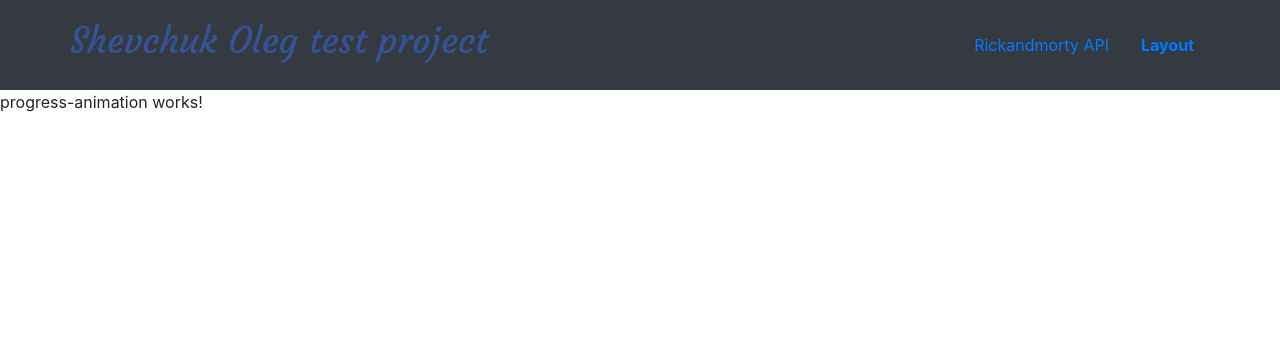
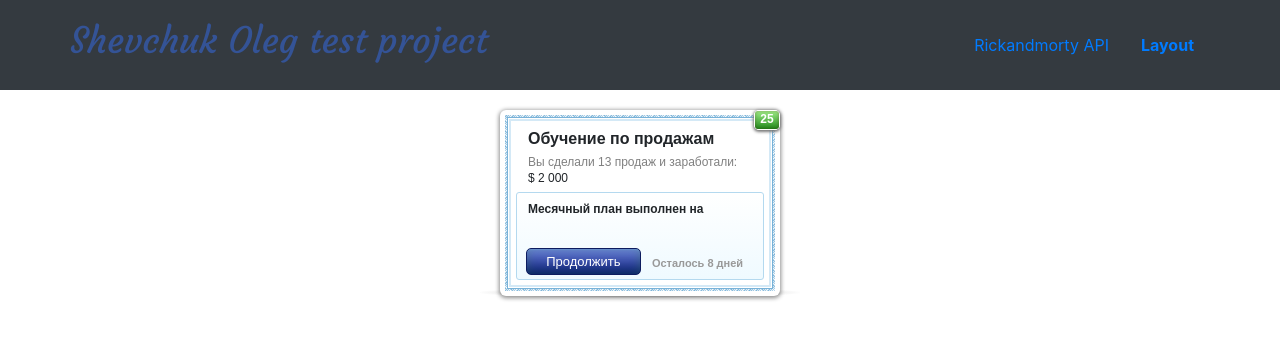
Before and after one commit to ShevchukOleg/rickandmorty, an Angular app: page /layout in a window 1280 px wide. Shown: the top 340 px of the page. Built offline with nearby package versions, Linux system fonts and the light colour scheme.

Commit message:
Information cart in progress (SCSS not optimyzed)

```diff
--- a/package.json
+++ b/package.json
@@ -32,15 +32,15 @@
     "zone.js": "~0.9.1"
   },
   "devDependencies": {
-    "@angular-devkit/build-angular": "~0.803.21",
-    "@angular/cli": "~8.3.21",
+    "@angular-devkit/build-angular": "^0.803.22",
+    "@angular/cli": "^8.3.22",
     "@angular/compiler-cli": "~8.2.14",
     "@angular/language-service": "~8.2.14",
     "@types/jasmine": "~3.3.8",
     "@types/jasminewd2": "~2.0.3",
     "@types/node": "~8.9.4",
     "codelyzer": "^5.0.0",
-    "jasmine-core": "^3.4.0",
+    "jasmine-core": "^3.5.0",
     "jasmine-spec-reporter": "~4.2.1",
     "karma": "~4.1.0",
     "karma-chrome-launcher": "~2.2.0",
--- a/src/app/modules/progress-animation/components/progress-animation/progress-animation.component.html
+++ b/src/app/modules/progress-animation/components/progress-animation/progress-animation.component.html
@@ -1 +1,31 @@
-<p>progress-animation works!</p>
+<div class="container">
+  <div class="row justify-content-center position-relative">
+    <div class="cart">
+      <div class="sticerWrapper">
+        <div class="sticer">
+          <span>25</span>
+        </div>
+      </div>
+      <div class="cartInner">
+        <div class="cartContent">
+          <div class="cartInfo">
+            <h4 class="cartHeader">Обучение по продажам</h4>
+            <p class="message">Вы сделали 13 продаж и заработали:</p>
+            <p class="salary">$ 2 000</p>
+          </div>
+          <div class="cartStatistic">
+            <p>Месячный план выполнен на</p>
+            <div class="progressBar"></div>
+            <div class="action">
+              <button>Продолжить</button>
+              <p>Осталось 8 дней</p>
+            </div>
+          </div>
+        </div>
+      </div>
+    </div>
+    <div class="shadow">
+    </div>
+
+  </div>
+</div>
--- a/src/app/modules/progress-animation/components/progress-animation/progress-animation.component.scss
+++ b/src/app/modules/progress-animation/components/progress-animation/progress-animation.component.scss
@@ -0,0 +1,134 @@
+.cart {
+  z-index: 100;
+  position: relative;
+  margin: 20px;
+  border-radius: 6px;
+  box-shadow: 0 1px 4px 1px rgba($color: #000000, $alpha: .45);
+  background: white;
+  padding: 5px;
+  .sticerWrapper {
+    z-index: 5;
+    position: absolute;
+    border: solid 1px rgb(255, 255, 255);
+    border-radius: 5px;
+    top: 0;
+    right: 0;
+    box-shadow: 0 1px 3px 1px rgb(121, 121, 121), inset 0 0 3px 1px rgb(121, 121, 121);
+  }
+  .sticer {
+    border-radius: 3px;
+    height: 18px;
+    width: 24px;
+    text-align: center;
+    line-height: 17px;
+    font: {
+      size: 12px;
+      family: "Arial";
+      weight: bold;
+    }
+    color: white;
+    background: linear-gradient(0deg, rgb(32, 135, 26) 0%, rgb(159, 239, 135) 100%);
+    box-shadow: inset 0 0 3px 1px rgba(62, 2, 2, 0.2);
+  }
+
+  .cartInner {
+    border: solid 2px #000000;
+    border-image: repeating-linear-gradient(135deg, #00000000 0.5%, #78b2d8 1%) 11;
+    box-shadow: inset 0 0 0 1px #78b2d8;
+    padding: 1px;
+    .cartContent {
+      width: 262px;
+      margin: 1px;
+      border: solid 2px #d4e9f6;
+
+      .cartInfo {
+        margin-top: 8px;
+        margin-left: 17px;
+        .cartHeader {
+          margin-bottom: 7px;
+          font: {
+            family: "Arial";
+            weight: bold;
+            size: 16px;
+          }
+        }
+        p.message {
+          margin-bottom: 0;
+          font: {
+            family: "Arial";
+            size: 12px;
+          }
+          line-height: 14px;
+          color: #808080;
+        }
+
+        p.salary {
+          margin-bottom: 0;
+          font: {
+            family: "Arial";
+            size: 12px;
+          }
+        }
+      }
+
+      .cartStatistic {
+        border: solid 1px #b4d9ef;
+        border-radius: 3px;
+        margin: 5px;
+        background: linear-gradient(to top, #effaff, white );
+        p {
+          margin: 7px 11px;
+          font: {
+            family: Arial;
+            size: 12px;
+            weight: bold;
+          }
+        }
+
+        .progressBar {
+          height: 23px;
+        }
+
+        .action {
+          display: flex;
+          justify-content: center;
+          margin: auto;
+
+          button {
+            width: 115px;
+            height: 27px;
+            border: solid 1px #0d1c5f;
+            border-radius: 5px;
+            box-shadow: inset 0 2px 2px -2px #78b2d8, inset 0 0 10px 1px rgba(56, 138, 62, 0.26);
+            background: linear-gradient(to top, #071b6f, #6b81df);
+            outline: none;
+            color: white;
+            font: {
+              family: "Arial";
+              size: 13px;
+            }
+          }
+          p {
+            color: #999999;
+            font: {
+              family: "Arial";
+              size: 11px;
+            }
+          }
+        }
+      }
+    }
+  }
+}
+
+.shadow {
+  z-index: -1;
+  height: 11px;
+  width: 320px;
+  position: absolute;
+  bottom: 18px;
+  display: block;
+  content: '';
+  background: radial-gradient(ellipse at center, rgba(153,153,153,1) 0%,rgba(255,255,255,1) 72%);
+  box-shadow: none !important;
+}
```
Also changed, not shown: 2 other files (tests, documents, lock files or other folders).
